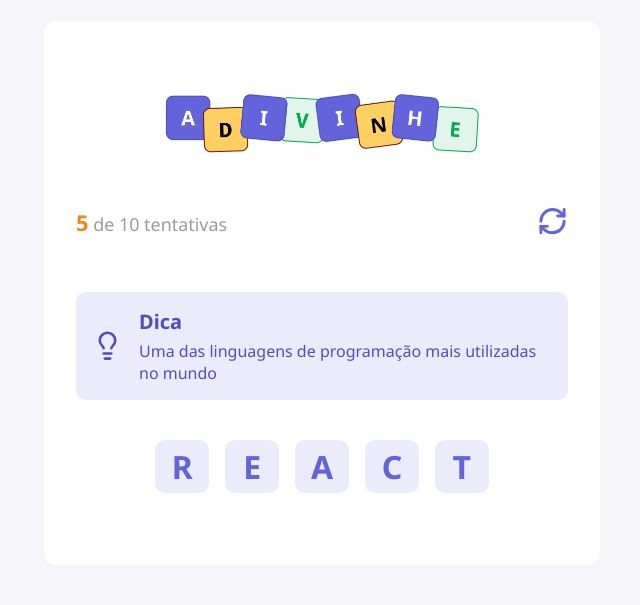
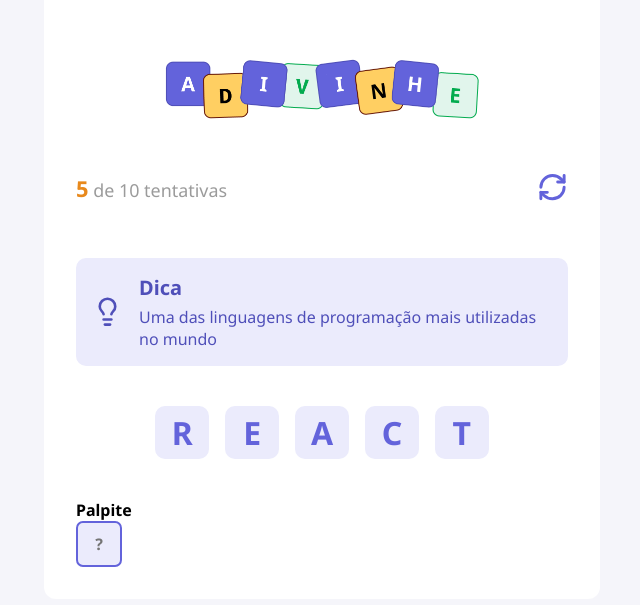
Before and after one commit to Grid2109/react---Jogo-de-adivinha--o, a React (Vite) app in the folder Jogo-de-adivinhação/: page / in a window 1280 px wide. Shown: the part 107-712 px from the top of the page, without its empty margins (318-958 px from the left). Built offline with nearby package versions, Linux system fonts and the light colour scheme.

Commit message:
Creating Input Component

```diff
--- a/Jogo-de-adivinhação/src/App.tsx
+++ b/Jogo-de-adivinhação/src/App.tsx
@@ -2,6 +2,7 @@
 import { Header } from "./components/Header";
 import { Tip } from "./components/Tip";
 import { Letter } from "./components/Letter";
+import { Input } from "./components/Input";
 
 export default function App() {
   function handleRestartGame() {
@@ -20,6 +21,10 @@
           <Letter value="C" />
           <Letter value="T" />
         </div>
+
+        <h4>Palpite</h4>
+
+        <Input autoFocus maxLength={1} placeholder="?"/>
       </main>
     </div>
   );
--- /dev/null
+++ b/Jogo-de-adivinhação/src/components/Input/index.tsx
@@ -0,0 +1,8 @@
+import styles from "./style.module.css"
+
+type Props = React.ComponentProps<"input">
+
+export function Input({...rest}: Props) {
+    return <input type="text" className={styles.input} {...rest} />
+
+}
--- /dev/null
+++ b/Jogo-de-adivinhação/src/components/Input/style.module.css
@@ -0,0 +1,14 @@
+.input {
+    width: 2.87rem;
+    height: 2.87rem;
+    border-radius: 0.43rem;
+
+    background-color: #ebebfc;
+    color: #6363db;
+    border: 2px solid #6363db;
+
+    text-transform: uppercase;
+    text-align: center;
+    font-size: 1rem;
+    font-weight: 700;
+}
--- a/Jogo-de-adivinhação/src/global.css
+++ b/Jogo-de-adivinhação/src/global.css
@@ -14,6 +14,12 @@
   font-optical-sizing: auto;
 }
 
+input {
+  font-family: "Noto Sans", serif;
+  font-optical-sizing: auto;
+  outline: none;
+}
+
 button {
     cursor: pointer;
     transition: filter 0.2s;
```
